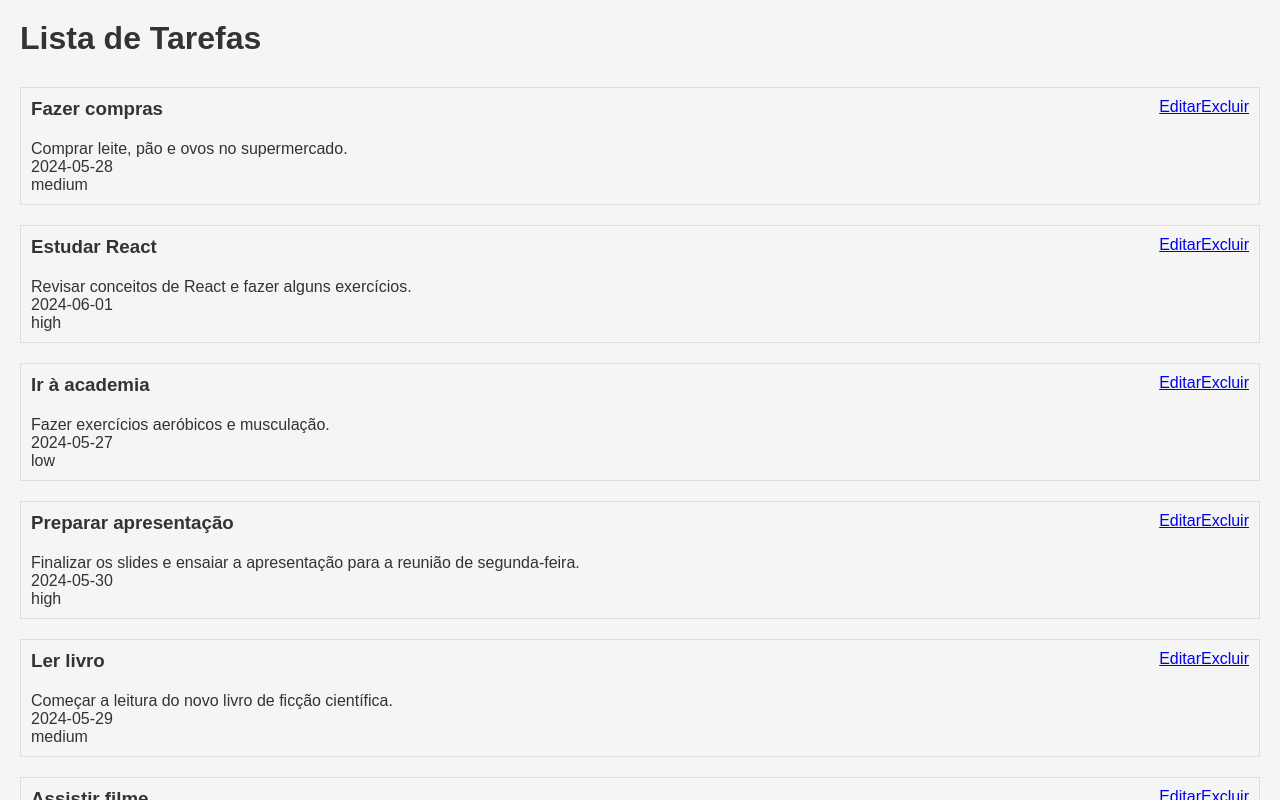
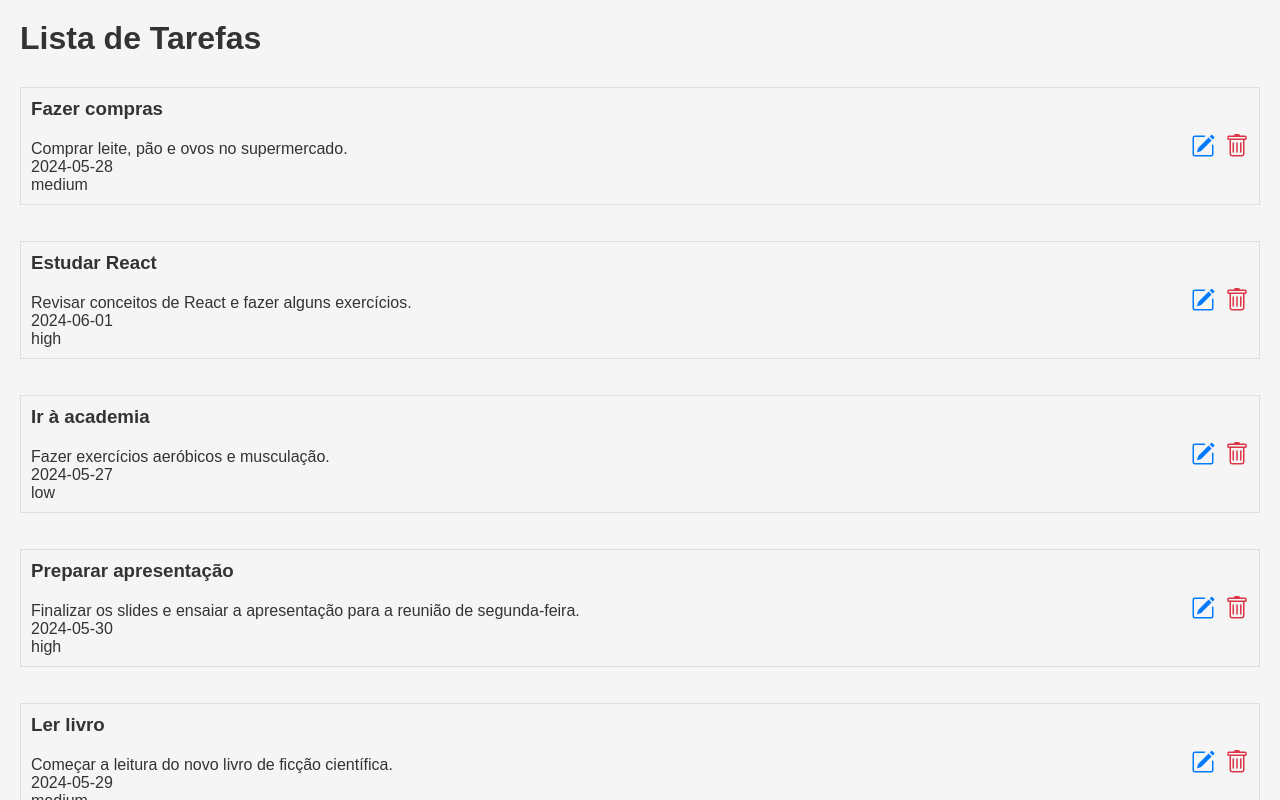
Before and after one commit to Danils0n23/vidaia-list, a React (Create React App) app: page / in a window 1280 px wide. Shown: the top 800 px of the page. Built offline with nearby package versions, Linux system fonts and the light colour scheme.

Commit message:
update on projet about styles

```diff
--- a/package.json
+++ b/package.json
@@ -6,6 +6,7 @@
     "@babel/preset-react": "^7.24.6",
     "react": "^18.3.1",
     "react-dom": "^18.3.1",
+    "react-icons": "^5.2.1",
     "react-router-dom": "^6.23.1",
     "react-scripts": "^5.0.1",
     "styled-components": "^6.1.11"
--- a/src/components/TaskItem.js
+++ b/src/components/TaskItem.js
@@ -1,7 +1,6 @@
-// src/components/TaskItem.js
 import React from 'react';
 import styled from 'styled-components';
-import { Link } from 'react-router-dom';
+import { BsPencilSquare, BsTrash } from 'react-icons/bs'; // Importando os ícones do pacote react-icons/bs
 
 const TaskContainer = styled.div`
   border: 1px solid #ddd;
@@ -9,6 +8,12 @@ const TaskContainer = styled.div`
   margin: 10px 0;
   display: flex;
   justify-content: space-between;
+  align-items: center; /* Centraliza os ícones verticalmente */
+`;
+
+const IconsContainer = styled.div`
+  display: flex;
+  gap: 10px; /* Espaçamento entre os ícones */
 `;
 
 const TaskItem = ({ task }) => {
@@ -20,10 +25,12 @@ const TaskItem = ({ task }) => {
         <p>{task.dueDate}</p>
         <p>{task.priority}</p>
       </div>
-      <div>
-        <Link to={`/edit/${task.id}`}>Editar</Link>
-        <Link to={`/delete/${task.id}`}>Excluir</Link>
-      </div>
+      <IconsContainer>
+        {/* Ícone de editar com tamanho e cor personalizados */}
+        <BsPencilSquare size={24} color="#007bff" />
+        {/* Ícone de excluir com tamanho e cor personalizados */}
+        <BsTrash size={24} color="#dc3545" />
+      </IconsContainer>
     </TaskContainer>
   );
 };
--- a/src/components/TaskList.js
+++ b/src/components/TaskList.js
@@ -1,4 +1,3 @@
-// src/components/TaskList.js
 import React from 'react';
 import styled from 'styled-components';
 import TaskItem from './TaskItem';
@@ -6,6 +5,7 @@ import TaskItem from './TaskItem';
 const ListContainer = styled.div`
   display: flex;
   flex-direction: column;
+  gap: 16px; /* Adiciona um espaçamento entre os itens */
 `;
 
 const TaskList = ({ tasks }) => {
```
Also changed, not shown: 1 other file (tests, documents, lock files or other folders).
